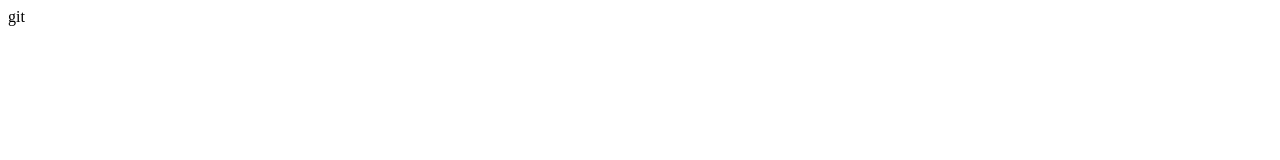
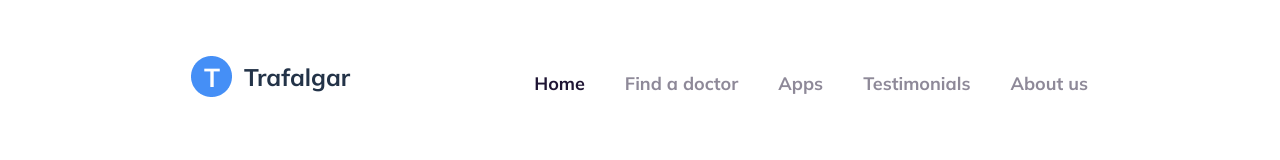
Before and after one commit to JohnnyHill11/JohnnyHill11github.io, a plain HTML site: page index.html in a window 1280 px wide. Drawn offline with nearby package versions, Linux system fonts and the light colour scheme.

Commit message:
header created

```diff
--- a/css/main.css
+++ b/css/main.css
@@ -0,0 +1,101 @@
+* {
+  box-sizing: border-box;
+}
+body{
+  margin: 0;
+  padding: 0;
+  background: #fff;
+}
+.header{
+  display: flex;
+  justify-content: space-between;
+  align-items: center;
+  /* margin: 56px 192px 0 191px; */
+}
+.link_logo{
+  position: relative;
+  display: flex;
+  justify-content: space-between;
+  align-items: center;
+  height: 41px;
+  width: 160px;
+  margin: 56px 0 0 191px;
+  text-decoration: none;
+  font-family: 'Mulish', sans-serif;
+  font-style: normal;
+  font-weight: bold;
+  font-size: 24px;
+  line-height: 30px;
+  color: #233348;
+}
+.text_T{
+  position: absolute;
+  left: 13px;
+  height: 32px;
+  width: 17px;
+  font-family: 'Mulish', sans-serif;
+  font-style: normal;
+  font-weight: bold;
+  font-size: 26px;
+  line-height: 33px;
+  color: #fff;
+}
+.image_logo_header{
+  width: 41px;
+  height: 41px;
+}
+.text_logo{
+  height: 30px;
+  width: 107px;
+}
+.nav{
+  margin: 70px 192px 0 0px;
+}
+.ul{
+  display: flex;
+  list-style-type: none;
+  padding: 0;
+  margin: 0 0 0 -40px;
+}
+.list_item{
+  margin-left: 40px;
+}
+.link_item-1{
+  width: 51px;
+  height: 23px;
+}
+.link_item-2{
+  width: 110px;
+  height: 23px;
+}
+.link_item-3{
+  width: 44px;
+  height: 23px;
+}
+.link_item-4{
+  width: 104px;
+  height: 23px;
+}
+.link_item-5{
+  width: 76px;
+  height: 23px;
+}
+.a{
+  text-decoration: none;
+  font-family: 'Mulish', sans-serif;
+  font-style: normal;
+  font-weight: bold;
+  font-size: 18px;
+  line-height: 23px;
+  color: #1f1534;
+}
+.a-1{
+  text-decoration: none;
+  font-family: 'Mulish', sans-serif;
+  font-style: normal;
+  font-weight: bold;
+  font-size: 18px;
+  line-height: 23px;
+  color: #1f1534;
+  opacity: 0.5;
+}
--- a/index.html
+++ b/index.html
@@ -3,9 +3,38 @@
 <head>
   <meta charset="UTF-8">
   <meta name="viewport" content="width=device-width, initial-scale=1.0">
-  <title>Document</title>
+  <title>Trafalgar</title>
+  <meta name="description" content="Краткое описание страницы">
+  <link href="https://fonts.googleapis.com/css2?family=Mulish:wght@300;400;600;700&display=swap" rel="stylesheet">
+  <link rel="stylesheet" href="https://cdnjs.cloudflare.com/ajax/libs/normalize/8.0.1/normalize.min.css">
+  <link rel="stylesheet" href="css/main.css">
 </head>
 <body>
-
+  <header class="header">
+    <a class="link_logo" href="" aria-label="to go main section">
+      <span class="text_T">T</span>
+      <img class="image_logo_header" src="images/Ellipse 7.png" alt="logo">
+      <span class="text_logo">Trafalgar</span>
+    </a>
+    <nav class="nav">
+      <ul class="list_nav ul">
+        <li class="list_item">
+          <a class="link_item-1 a" href="" aria-label="to go main section">Home</a>
+        </li>
+        <li class="list_item">
+          <a class="link_item-2 a-1" href="" aria-label="to go map">Find a doctor</a>
+        </li>
+        <li class="list_item">
+          <a class="link_item-3 a-1"  href="" aria-label="to go new page">Apps</a>
+        </li>
+        <li class="list_item">
+          <a class="link_item-4 a-1" href="" aria-label="to go new page">Testimonials</a>
+        </li>
+        <li class="list_item">
+          <a class="link_item-5 a-1" href="" aria-label="to go contacts">About us</a>
+        </li>
+      </ul>
+    </nav>
+  </header>
 </body>
-</html>git
+</html>
```
Also changed, not shown: images/Ellipse 7.png (added), images/trafalgar-header illustration 1.jpg (added), images/trafalgar-header illustration 1.png (added).
